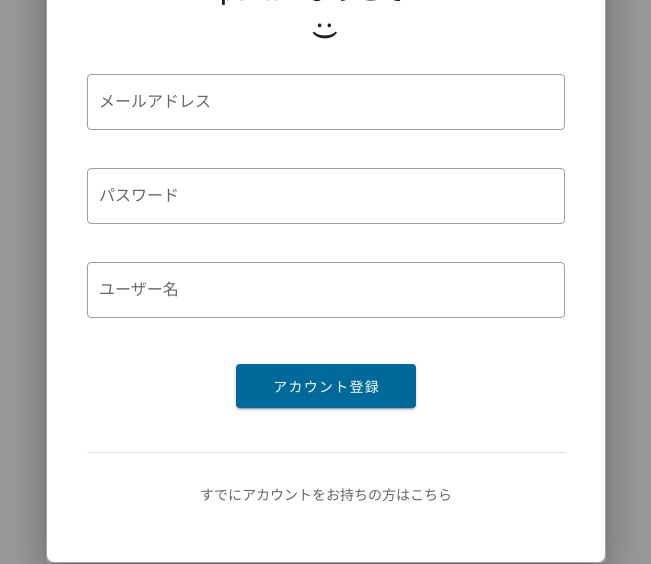
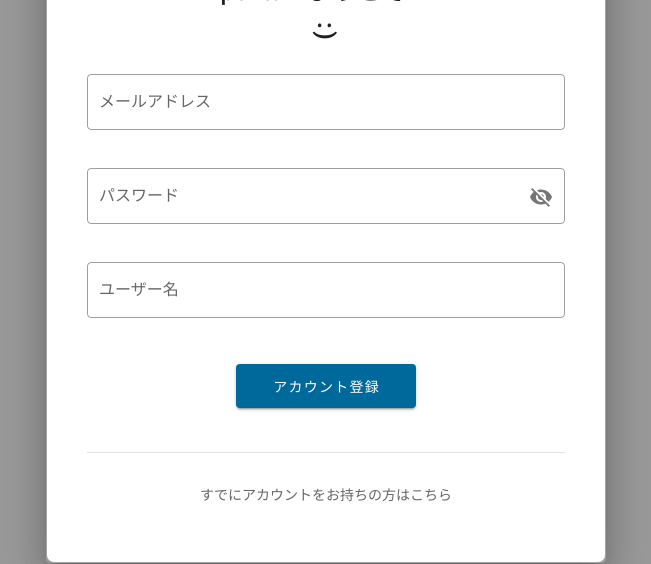
Before and after one commit to sugarcube310/clipper, a Nuxt app: page /login in a window 1280 px wide. Both pictures are taken after a click on the element "アカウントをお持ちでない方はこちら". Shown: the part 546-1110 px from the top of the page, without its empty margins (314-965 px from the left). Built offline with nearby package versions, Linux system fonts and the light colour scheme; no server answers.

Commit message:
ログイン/アカウント登録 パスワード項目の調整

```diff
--- a/components/pages/top/RegisterDialog.vue
+++ b/components/pages/top/RegisterDialog.vue
@@ -1,6 +1,6 @@
 <template>
   <v-dialog
-    v-model="isOpen"
+    v-model="isOpenDialog"
     persistent
     width="560"
   >
@@ -16,7 +16,7 @@
       <v-icon>mdi-close</v-icon>
     </v-btn>
     <div class="register__head mb-8">
-      <h2 class="register__title">
+      <h2 class="text-center">
         pentaへようこそ！
       </h2>
       <div class="register__icon text-center mt-1">
@@ -24,32 +24,34 @@
         <p v-else class="icon mb-0">:)</p>
       </div>
     </div>
-    <div class="register__form">
-      <div class="form__inner">
-        <v-form @submit.prevent>
+    <div class="register__form-wrapper">
+      <v-form @submit.prevent class="register__form">
         <v-row class="mb-8">
           <v-col cols="12" class="py-1">
             <v-text-field
               v-model="form.email"
               label="メールアドレス"
+              outlined
               required
-                outlined
             ></v-text-field>
           </v-col>
           <v-col cols="12" class="py-1">
             <v-text-field
               v-model="form.password"
               label="パスワード"
+              outlined
               required
-                outlined
+              :append-icon="password_show ? 'mdi-eye' : 'mdi-eye-off'"
+              :type="password_show ? 'text' : 'password'"
+              @click:append="password_show = !password_show"
             ></v-text-field>
           </v-col>
           <v-col cols="12" class="py-1">
             <v-text-field
               v-model="form.name"
               label="ユーザー名"
+              outlined
               required
-                outlined
             ></v-text-field>
           </v-col>
 
@@ -94,7 +96,6 @@
       </p>
     </div>
   </div>
-  </div>
   </v-dialog>
 </template>
 
@@ -105,12 +106,13 @@ export default defineComponent({
   setup (_) {
     /** Reactive State **/
     const reactiveState = reactive({
-      isOpen: false,
+      isOpenDialog: false,
       form: {
         email: '',
         password: '',
         name: ''
       },
+      password_show: false,
       formErrorMessage: ''
     })
 
@@ -157,7 +159,7 @@ export default defineComponent({
       },
 
       onClose () {
-        reactiveState.isOpen = false
+        reactiveState.isOpenDialog = false
         setTimeout(() => {
           methods.clearForm()
           reactiveState.formErrorMessage = ''
@@ -182,12 +184,11 @@ export default defineComponent({
   & .register__head {
     margin-top: -4px;
 
-    & .register__title {
+    & h2 {
       font-size: 24px;
       font-weight: 500;
       letter-spacing: .025em;
       line-height: 1.5;
-      text-align: center;
     }
 
     & .register__icon {
@@ -201,7 +202,7 @@ export default defineComponent({
     }
   }
 
-  & .register__form {
+  & .register__form-wrapper{
     & .form__error-text {
       color: #c00;
       font-size: 12px;
--- a/pages/login.vue
+++ b/pages/login.vue
@@ -27,16 +27,19 @@
                   <v-text-field
                     v-model="form.email"
                     label="メールアドレス"
+                    outlined
                     required
-                    outlined
                   ></v-text-field>
                 </v-col>
                 <v-col cols="12" class="py-1">
                   <v-text-field
                     v-model="form.password"
                     label="パスワード"
+                    outlined
                     required
-                    outlined
+                    :append-icon="password_show ? 'mdi-eye' : 'mdi-eye-off'"
+                    :type="password_show ? 'text' : 'password'"
+                    @click:append="password_show = !password_show"
                   ></v-text-field>
                 </v-col>
 
@@ -109,6 +112,7 @@ export default defineComponent({
         email: '',
         password: ''
       },
+      password_show: false,
       formErrorMessage: ''
     })
 
@@ -126,7 +130,7 @@ export default defineComponent({
 
       openRegisterDialog () {
         if (registerDialogRef.value) {
-          registerDialogRef.value.isOpen = true
+          registerDialogRef.value.isOpenDialog = true
         }
       }
     }
```
Lines whose indentation alone changed are shown as unchanged.
